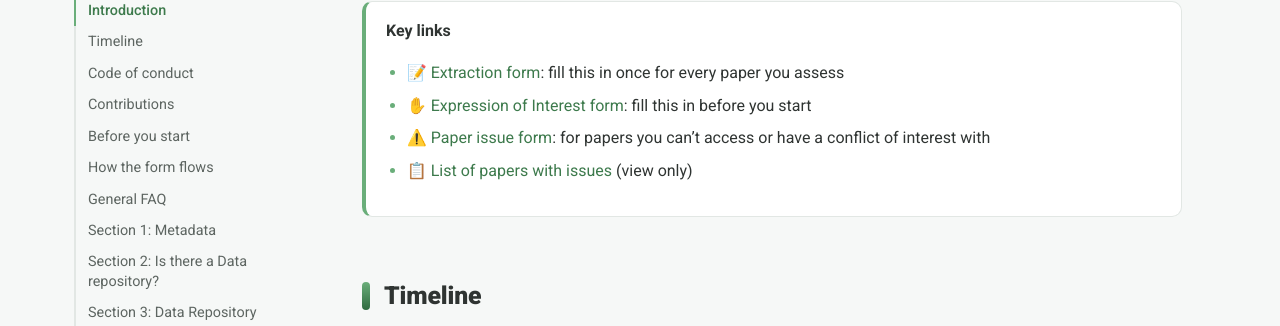
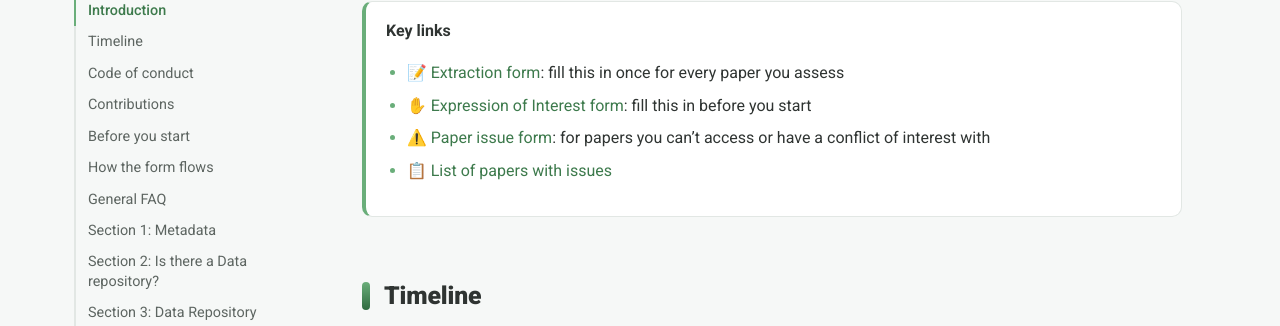
Before and after one commit to EIvimeyCook/Data-Code_Society, a Jekyll site: the page built from FAQ.md, in a window 1280 px wide and 900 px high, scrolled down 974 px. Shown: the part 99-425 px from the top of the window. Built offline with Jekyll 4.4.1, drawn with Linux system fonts in a browser that asks for light colours; our own code applies the rules of GitHub Pages for plain Markdown files.

Commit message:
Update FAQ.md

```diff
--- a/FAQ.md
+++ b/FAQ.md
@@ -22,7 +22,7 @@ If you have any problems, check this FAQ first, then message one of the organise
 > - 📝 [Extraction form](https://forms.gle/PnGqVbRk6bJ8Er1B8): fill this in once for every paper you assess
 > - ✋ [Expression of Interest form](https://forms.gle/bA7D9yDXMz18Viom8): fill this in before you start
 > - ⚠️ [Paper issue form](https://forms.gle/LnqXYE43wCtrMsGL9): for papers you can't access or have a conflict of interest with
-> - 📋 [List of papers with issues](https://docs.google.com/spreadsheets/d/11mONSJrb2C07NeqF1wBJxODaC4iV5HBYaD2DRpMVZA4/edit?usp=sharing) (view only)
+> - 📋 [List of papers with issues](https://docs.google.com/spreadsheets/d/11mONSJrb2C07NeqF1wBJxODaC4iV5HBYaD2DRpMVZA4/edit?usp=sharing)
 
 ---
 
```
